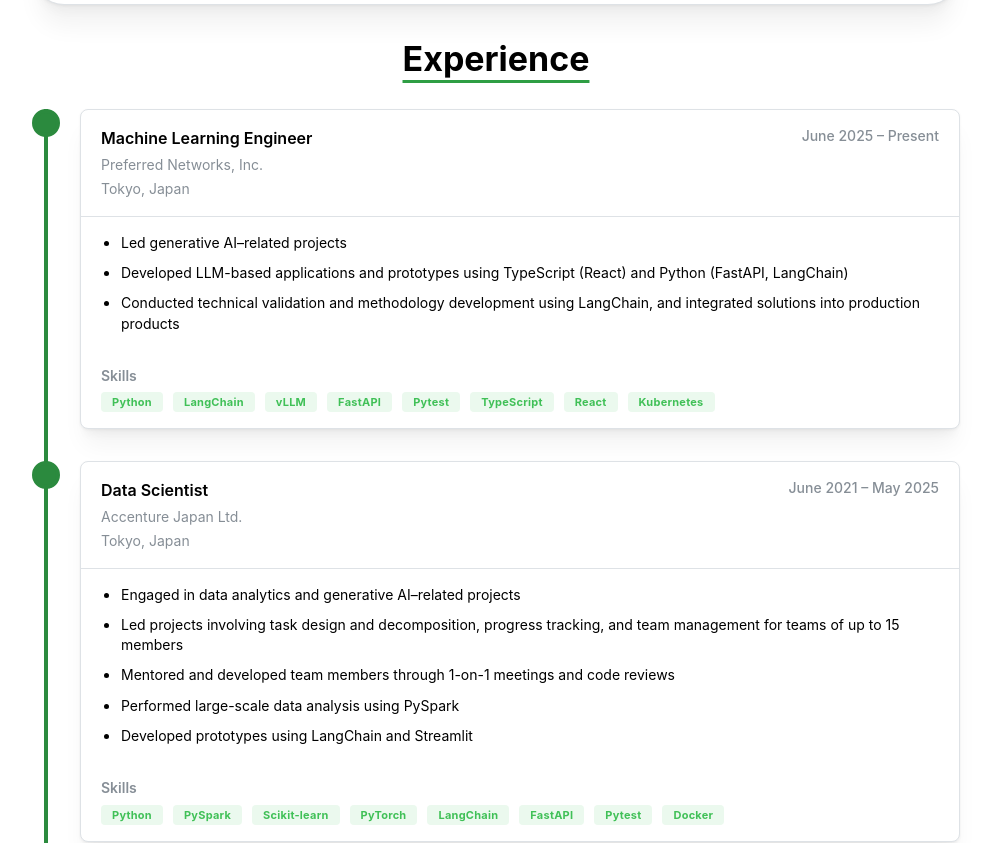
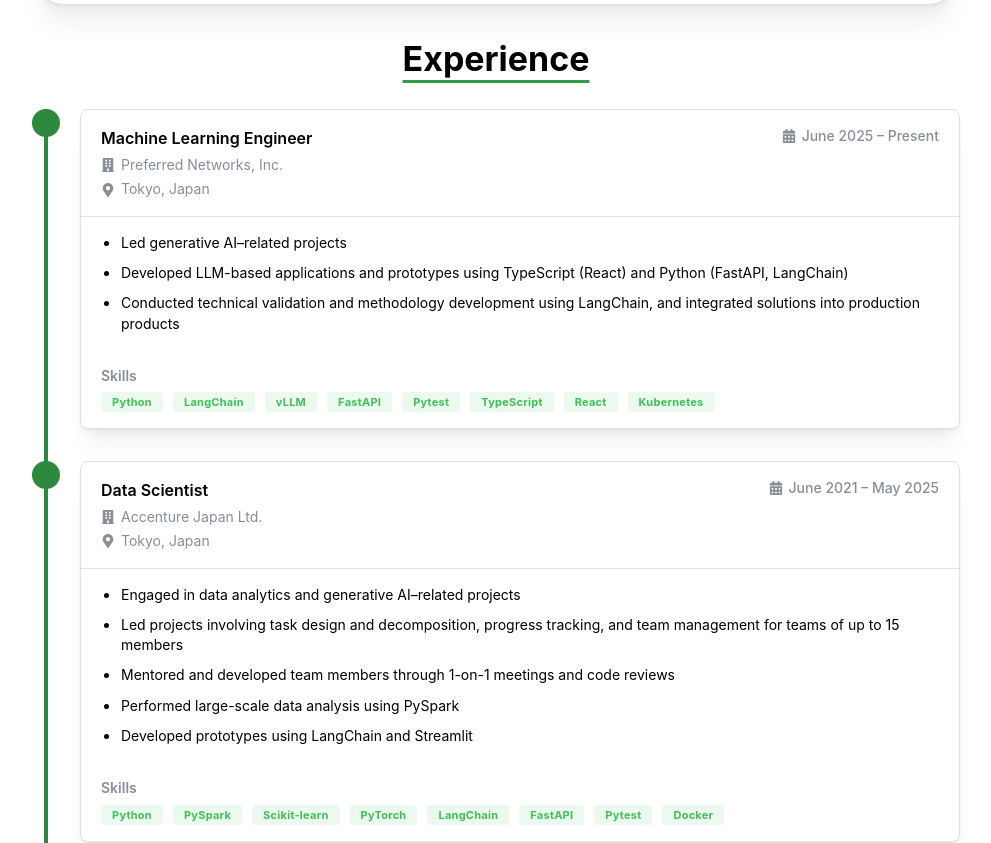
Before and after one commit to yyykrk/yyykrk.github.io, a React (Vite) app: page / in a window 1280 px wide. Shown: the part 783-1626 px from the top of the page, without its empty margins (144-1135 px from the left). Built offline with nearby package versions, Linux system fonts and the light colour scheme.

Commit message:
feat: add icons to organization, location and date in ExperienceCard

```diff
--- a/src/components/ui/ExperienceCard.tsx
+++ b/src/components/ui/ExperienceCard.tsx
@@ -1,4 +1,5 @@
 import { Badge, Card, Group, List, Stack, Text } from "@mantine/core";
+import { FaBuilding, FaCalendarAlt, FaMapMarkerAlt } from "react-icons/fa";
 import type { Experience } from "../../data/experiences";
 
 export const ExperienceCard = ({ experience }: { experience: Experience }) => {
@@ -8,16 +9,37 @@
         <Group justify="space-between" align="flex-start" wrap="nowrap">
           <Stack gap={4} flex={1}>
             <Text fw={600}>{experience.title}</Text>
+            <Group gap={6} align="center" wrap="nowrap">
+              <FaBuilding
+                size={14}
+                color="var(--mantine-color-dimmed)"
+                aria-hidden="true"
+              />
               <Text size="sm" c="dimmed">
                 {experience.organization}
               </Text>
+            </Group>
+            <Group gap={6} align="center" wrap="nowrap">
+              <FaMapMarkerAlt
+                size={14}
+                color="var(--mantine-color-dimmed)"
+                aria-hidden="true"
+              />
               <Text size="sm" c="dimmed">
                 {experience.location}
               </Text>
+            </Group>
           </Stack>
+          <Group gap={6} align="center" wrap="nowrap">
+            <FaCalendarAlt
+              size={14}
+              color="var(--mantine-color-dimmed)"
+              aria-hidden="true"
+            />
             <Text size="sm" fw={500} c="dimmed">
               {experience.from} – {experience.to || "Present"}
             </Text>
+          </Group>
         </Group>
       </Card.Section>
 
```
Lines whose indentation alone changed are shown as unchanged.
